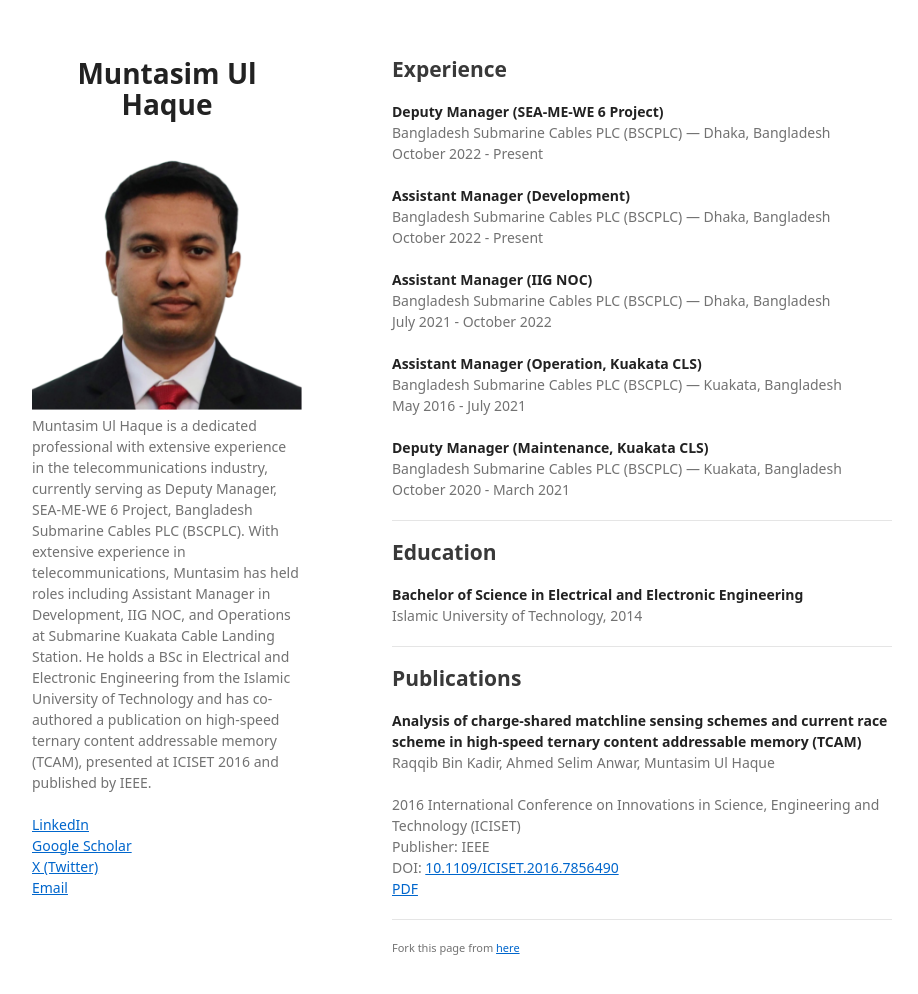
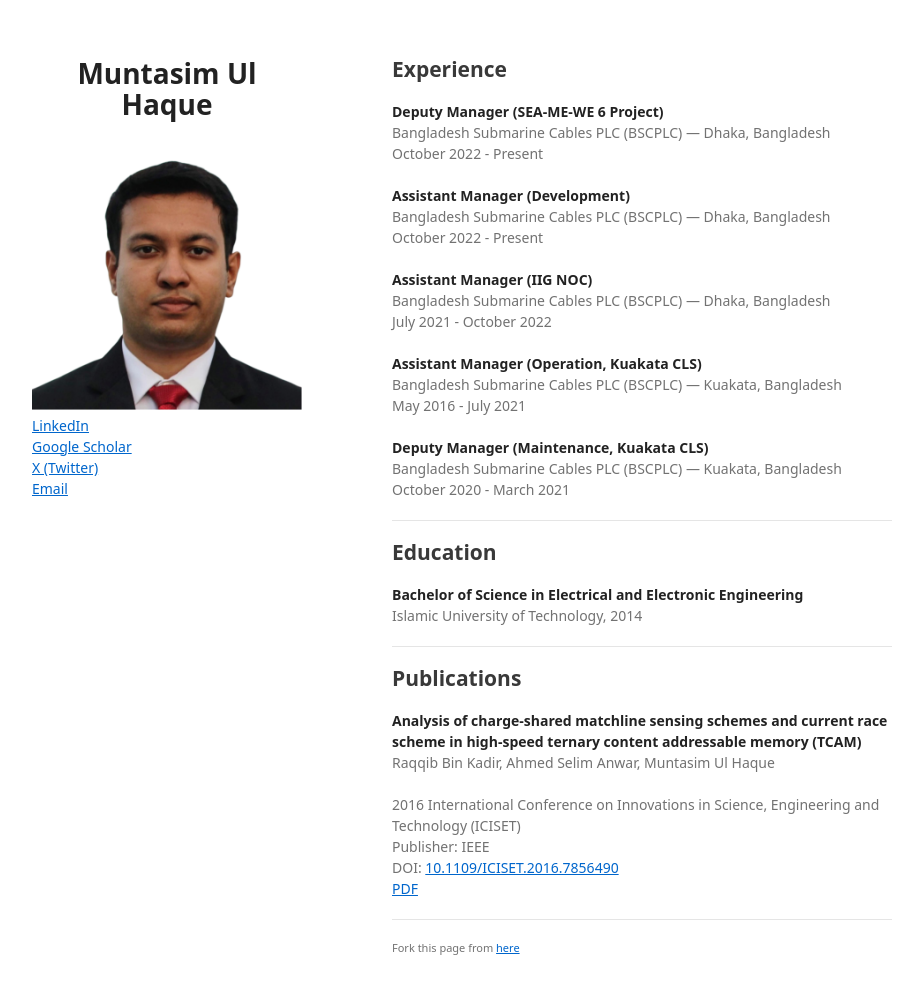
Before and after one commit to muntasimulhaque/muntasimulhaque.github.io, a Jekyll site: the page built from index.md, in a window 1280 px wide and 1027 px high. Shown: the top 994 px of the window, without its empty margins (178-1096 px from the left). Built offline with Jekyll 4.4.1, drawn with Linux system fonts in a browser that asks for light colours; our own code applies the rules of GitHub Pages for plain Markdown files; a script that is not in the unit is left out.

Commit message:
Update _config.yml

```diff
--- a/_config.yml
+++ b/_config.yml
@@ -1,8 +1,6 @@
 title: Muntasim Ul Haque # your name (or website title) here
 logo: "/images/8.png?raw=true" # your photo (or logo) here
 description: > # your text below (remove <br> elements if you don't need line breaks)
-  Muntasim Ul Haque is a dedicated professional with extensive experience in the telecommunications industry, currently serving as Deputy Manager, SEA-ME-WE 6 Project, Bangladesh Submarine Cables PLC (BSCPLC). With extensive experience in telecommunications, Muntasim has held roles including Assistant Manager in Development, IIG NOC, and Operations at Submarine Kuakata Cable Landing Station. He holds a BSc in Electrical and Electronic Engineering from the Islamic University of Technology and has co-authored a publication on high-speed ternary content addressable memory (TCAM), presented at ICISET 2016 and published by IEEE.
-  <br><br>
   <a href="https://www.linkedin.com/in/muntasimulhaque/" target="_blank">LinkedIn</a> <br>
   <a href="https://scholar.google.com/citations?user=qsD8a0MAAAAJ" target="_blank">Google Scholar</a> <br>
   <a href="https://x.com/muntasimulhaque" target="_blank">X (Twitter)</a> <br>
```
